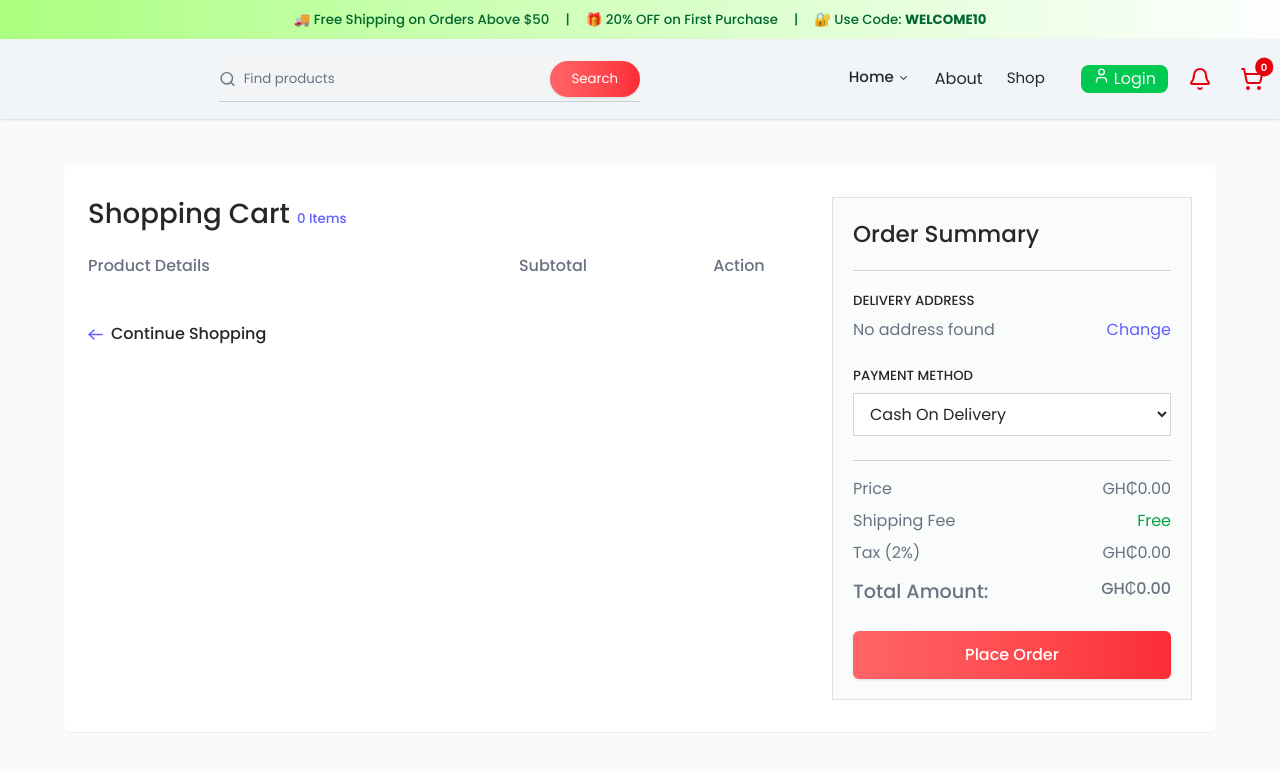
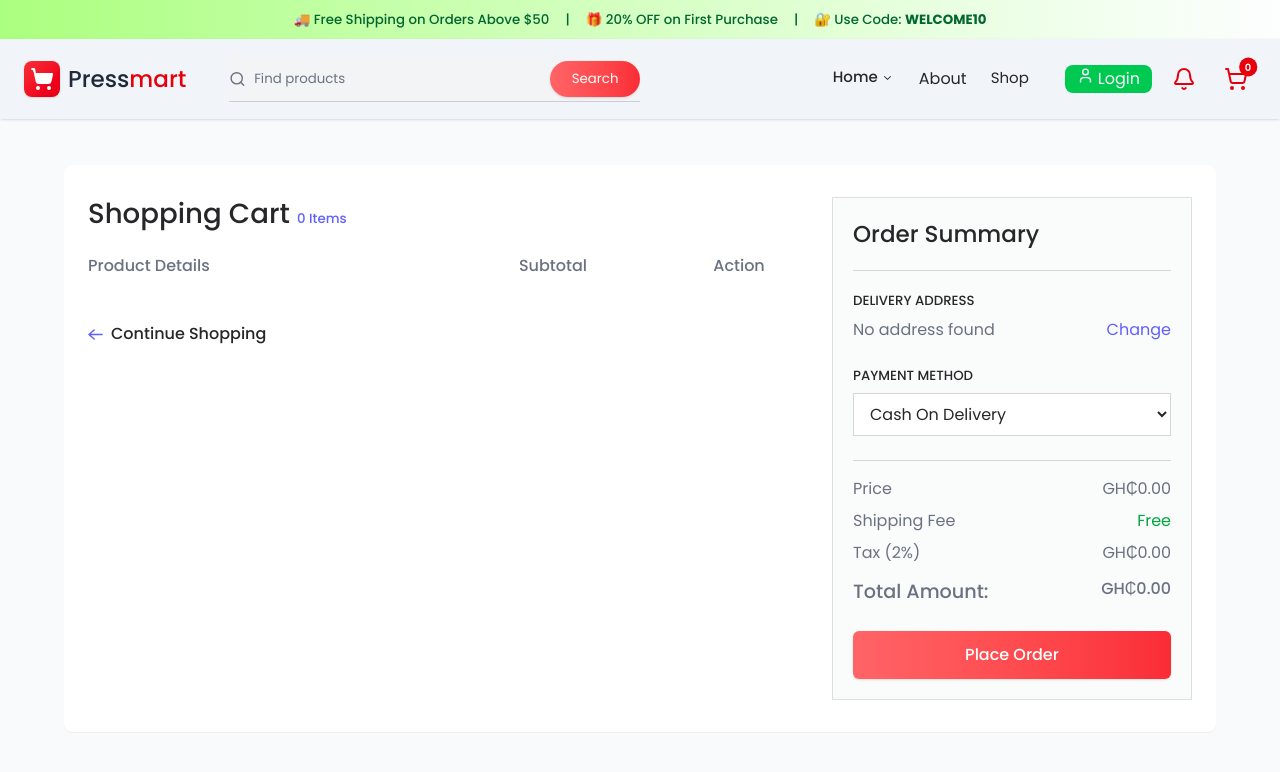
Before and after one commit to Abdulai059/E-commence-Store, a React (Vite) app: page /cart in a window 1280 px wide. Shown: the top 772 px of the page. Built offline with nearby package versions, Linux system fonts and the light colour scheme.

Commit message:
add a logo

```diff
--- a/src/components/layout/Navbar.jsx
+++ b/src/components/layout/Navbar.jsx
@@ -10,26 +10,36 @@ import Avatar from "../../ui/Avatar";
 
 import { useState } from "react";
 import { Menu, User } from "lucide-react";
-import OpenNav from "../navigation/SideNav";
 import SideNav from "../navigation/SideNav";
 import SearchBar from "../../ui/SearchBar";
+import { PressmartLogo2 } from "../../ui/Logo";
+import { Link } from "react-router-dom";
+
 
 function Navbar() {
   const cart = useSelector((state) => state.cart.cart);
   const [isNavOpen, setIsNavOpen] = useState(false);
 
   return (
-    <div className="flex items-center justify-between bg-slate-100 px-2 py-2 shadow-sm">
+    <div className="flex items-center justify-between bg-slate-100 px-6 py-2 shadow-sm">
       <div className="navbar-start">
-        <div className="md:hidden">
-          <button onClick={() => setIsNavOpen(true)} className="btn btn-ghost btn-circle border-0">
-            <Menu  />
+        <div className="">
+          <button
+            onClick={() => setIsNavOpen(true)}
+            className="btn btn-ghost btn-circle border-0 md:hidden"
+          >
+            <Menu />
           </button>
+
+          <Link to="/" className="hidden md:flex">
+            <PressmartLogo2 />
+          </Link>
 
           {/* Mobile Nav Overlay */}
           {isNavOpen && <NavItems isOpen={isNavOpen} onClose={() => setIsNavOpen(false)} />}
         </div>
       </div>
+
       <>
         <SearchBar />
 
--- a/src/ui/Footer.jsx
+++ b/src/ui/Footer.jsx
@@ -46,7 +46,7 @@ function Footer() {
           </div>
         </div>
 
-        <div className="hidden md:flex">
+        <div className="hidden md:flex md:flex-coll">
           <h6 className="mb-5 text-lg font-semibold text-slate-50">Subscribe to our newsletter</h6>
 
           <div className="max-w-sm space-y-6 text-sm">
--- a/src/ui/Logo.jsx
+++ b/src/ui/Logo.jsx
@@ -1,36 +1,35 @@
+import { ShoppingCart, Zap } from "lucide-react";
 
-import { ShoppingCart, Zap } from 'lucide-react';
-
-export default function PressmartLogo({ size = 'large' }) {
+export default function PressmartLogo({ size = "large" }) {
   const sizes = {
     small: {
-      container: 'text-xl',
+      container: "text-xl",
       icon: 20,
-      padding: 'p-1'
+      padding: "p-1",
     },
     medium: {
-      container: 'text-2xl',
+      container: "text-2xl",
       icon: 20,
-      padding: 'p-1.5'
+      padding: "p-1.5",
     },
     large: {
-      container: 'text-3xl',
+      container: "text-3xl",
       icon: 24,
-      padding: 'p-3'
-    }
+      padding: "p-3",
+    },
   };
 
   const currentSize = sizes[size];
 
   return (
     <div className="flex items-center gap-2">
-
-      <div className={`${currentSize.padding} bg-gradient-to-br from-green-500 to-green-600 rounded-lg shadow-sm`}>
-        <ShoppingCart size={currentSize.icon} className="text-white fill-white" />
+      <div
+        className={`${currentSize.padding} rounded-lg bg-gradient-to-br from-green-500 to-green-600 shadow-sm`}
+      >
+        <ShoppingCart size={currentSize.icon} className="fill-white text-white" />
       </div>
 
-
-      <div className={`font-bold text-2xl leading-none`}>
+      <div className={`text-2xl leading-none font-bold`}>
         <span className="text-green-600">Press</span>
         <span className="text-slate-100">mart.</span>
       </div>
@@ -40,63 +39,41 @@ export default function PressmartLogo({ size = 'large' }) {
 
 // Alternative versions you can use:
 
-// Version 2: Circle icon
-export function PressmartLogoCircle({ size = 'medium' }) {
+export function PressmartLogo2({ size = "medium" }) {
   const sizes = {
-    small: { container: 'text-xl', icon: 16, circle: 'w-7 h-7' },
-    medium: { container: 'text-2xl', icon: 20, circle: 'w-9 h-9' },
-    large: { container: 'text-3xl', icon: 24, circle: 'w-11 h-11' }
+    small: {
+      container: "text-xl",
+      icon: 16,
+      padding: "p-1",
+    },
+    medium: {
+      container: "text-xl",
+      icon: 24,
+      padding: "p-1.5",
+    },
+    large: {
+      container: "text-3xl",
+      icon: 24,
+      padding: "p-2",
+    },
   };
 
   const currentSize = sizes[size];
 
   return (
     <div className="flex items-center gap-2">
-      <div className={`${currentSize.circle} bg-gradient-to-br from-green-500 to-green-600 rounded-full shadow-md flex items-center justify-center`}>
-        <Zap size={currentSize.icon} className="text-white fill-white" />
+      {/* Icon with gradient background */}
+      <div
+        className={`${currentSize.padding} rounded-lg bg-gradient-to-br from-red-500 to-red-600 shadow-sm`}
+      >
+        <ShoppingCart size={currentSize.icon} className="fill-white text-white" />
       </div>
 
-      <div className={`font-bold ${currentSize.container} leading-none`}>
-        <span className="text-green-600">Press</span>
-        <span className="text-gray-800">mart</span>
+      {/* Logo Text */}
+      <div className={`font-medium ${currentSize.container} leading-none`}>
+        <span className="text-gray-800">Press</span>
+        <span className="text-red-600">mart</span>
       </div>
     </div>
   );
 }
-
-// Version 3: Badge style
-export function PressmartLogoBadge({ size = 'medium' }) {
-  const sizes = {
-    small: { text: 'text-lg', padding: 'px-3 py-1' },
-    medium: { text: 'text-xl', padding: 'px-4 py-1.5' },
-    large: { text: 'text-2xl', padding: 'px-5 py-2' }
-  };
-
-  const currentSize = sizes[size];
-
-  return (
-    <div className={`${currentSize.padding} bg-gradient-to-r from-green-500 to-green-600 rounded-lg shadow-md inline-block`}>
-      <div className={`font-bold ${currentSize.text} text-white flex items-center gap-1`}>
-        <Zap size={18} className="fill-white" />
-        <span>Pressmart</span>
-      </div>
-    </div>
-  );
-}
-
-// Version 4: Minimal
-export function PressmartLogoMinimal({ size = 'medium' }) {
-  const sizes = {
-    small: 'text-xl',
-    medium: 'text-2xl',
-    large: 'text-3xl'
-  };
-
-  return (
-    <div className={`font-bold ${sizes[size]} leading-none`}>
-      <span className="text-green-600">Press</span>
-      <span className="text-gray-800">mart</span>
-      <span className="text-green-500 ml-0.5">.</span>
-    </div>
-  );
-}
--- a/src/ui/SectionHeader.jsx
+++ b/src/ui/SectionHeader.jsx
@@ -10,7 +10,10 @@ function SectionHeader({
       {/* Top Row: Title, line, and View All */}
       <div className="flex items-center gap-4">
         {/* Title */}
-        <h2 className="text-lg font-semibold text-gray-900 md:text-2xl">{title}</h2>
+        <span>
+          <h2 className="text-lg font-semibold text-gray-900 md:text-2xl">{title}</h2>
+          <div class=" h-[3px] w-32 bg-gradient-to-l from-transparent to-red-600"></div>
+        </span>
 
         {/* Gray line between title and link */}
         <div className="flex-1 border-b border-gray-300"></div>
```
